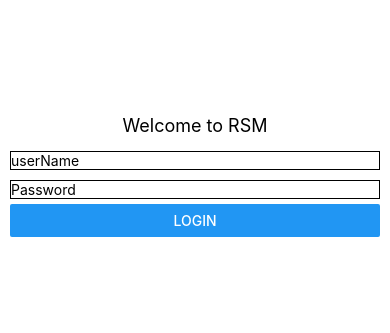
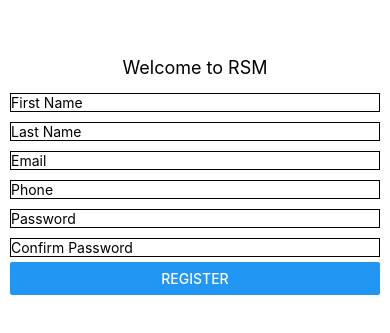
Before and after one commit to vsaran93/repair-service-management, a React Native app: screen / in a window 390 px wide. Shown: the part 241-574 px from the top of the page. Built offline with nearby package versions, Linux system fonts and the light colour scheme.

Commit message:
register component added and style sheet separated

```diff
--- a/App.js
+++ b/App.js
@@ -4,12 +4,13 @@ import {
   Text,
 } from 'react-native';
 import Login from './app/components/Auth/Login';
+import Register from './app/components/Auth/Register';
 
 const App = () => {
   return (
     <>
       <Fragment>
-        <Login />
+        <Register />
       </Fragment>
     </>
   );
--- /dev/null
+++ b/app/components/Auth/AuthFormsStyle.js
@@ -0,0 +1,24 @@
+import { StyleSheet } from 'react-native';
+
+export const styles = StyleSheet.create({
+    loginContainer: {
+        flex: 1,
+        justifyContent: "center",
+    },
+    loginTitle: {
+        textAlign: 'center',
+        fontSize: 18
+    },
+    loginForm: {
+        padding: 10
+    },
+    loginTextField: {
+        marginTop: 5,
+        marginBottom: 5,
+        borderWidth: 1,
+        borderColor: 'black'
+    },
+    loginButton: {
+        marginTop: 5
+    }
+})
--- a/app/components/Auth/Login.js
+++ b/app/components/Auth/Login.js
@@ -2,11 +2,11 @@ import React from 'react';
 import {
     View,
     Text,
-    StyleSheet,
     TextInput,
     Button
 } from 'react-native';
 
+import { styles } from './AuthFormsStyle';
 
 class Login extends React.Component {
     state = {
@@ -42,27 +42,5 @@ class Login extends React.Component {
     }
 }
 
-const styles = StyleSheet.create({
-    loginContainer: {
-        flex: 1,
-        justifyContent: "center",
-    },
-    loginTitle: {
-        textAlign: 'center',
-        fontSize: 18
-    },
-    loginForm: {
-        padding: 10
-    },
-    loginTextField: {
-        marginTop: 5,
-        marginBottom: 5,
-        borderWidth: 1,
-        borderColor: 'black'
-    },
-    loginButton: {
-        marginTop: 5
-    }
-})
 
 export default Login;
--- a/app/components/Auth/Register.js
+++ b/app/components/Auth/Register.js
@@ -0,0 +1,73 @@
+import React from 'react';
+import {
+    View,
+    Text,
+    TextInput,
+    Button
+} from 'react-native';
+import { styles } from './AuthFormsStyle';
+
+class Register extends React.Component {
+    state = {
+        firstName: '',
+        lastName: '',
+        email: '',
+        mobile: '',
+        password: '',
+        confirmPassword: ''
+    }
+    handleInput = (text, prop) => {
+        this.setState({ [prop]: text })
+    }
+    render() {
+        let { firstName, lastName, mobile, email, confirmPassword, password } = this.state;
+        return (
+            <View style={styles.loginContainer}>
+                <Text style={styles.loginTitle}>Welcome to RSM</Text>
+                <View style={styles.loginForm}>
+                    <TextInput
+                        style={styles.loginTextField}
+                        placeholder="First Name"
+                        onChangeText={(e) => this.handleInput(e, 'firstName')}
+                        value={firstName}
+                    />
+                    <TextInput
+                        style={styles.loginTextField}
+                        placeholder="Last Name"
+                        onChangeText={(e) => this.handleInput(e, 'lastName')}
+                        value={lastName}
+                    />
+                    <TextInput
+                        style={styles.loginTextField}
+                        placeholder="Email"
+                        onChangeText={(e) => this.handleInput(e, 'email')}
+                        value={email}
+                    />
+                    <TextInput
+                        style={styles.loginTextField}
+                        placeholder="Phone"
+                        onChangeText={(e) => this.handleInput(e, 'mobile')}
+                        value={mobile}
+                    />
+                    <TextInput
+                        style={styles.loginTextField}
+                        secureTextEntry={true}
+                        placeholder="Password"
+                        onChangeText={(e) => this.handleInput(e, 'password')}
+                        value={password}
+                    />
+                    <TextInput
+                        style={styles.loginTextField}
+                        secureTextEntry={true}
+                        placeholder="Confirm Password"
+                        onChangeText={(e) => this.handleInput(e, 'confirmPassword')}
+                        value={confirmPassword}
+                    />
+                    <Button style={styles.loginButton} title="Register" />
+                </View>
+            </View>
+        )
+    }
+}
+
+export default Register;
```
